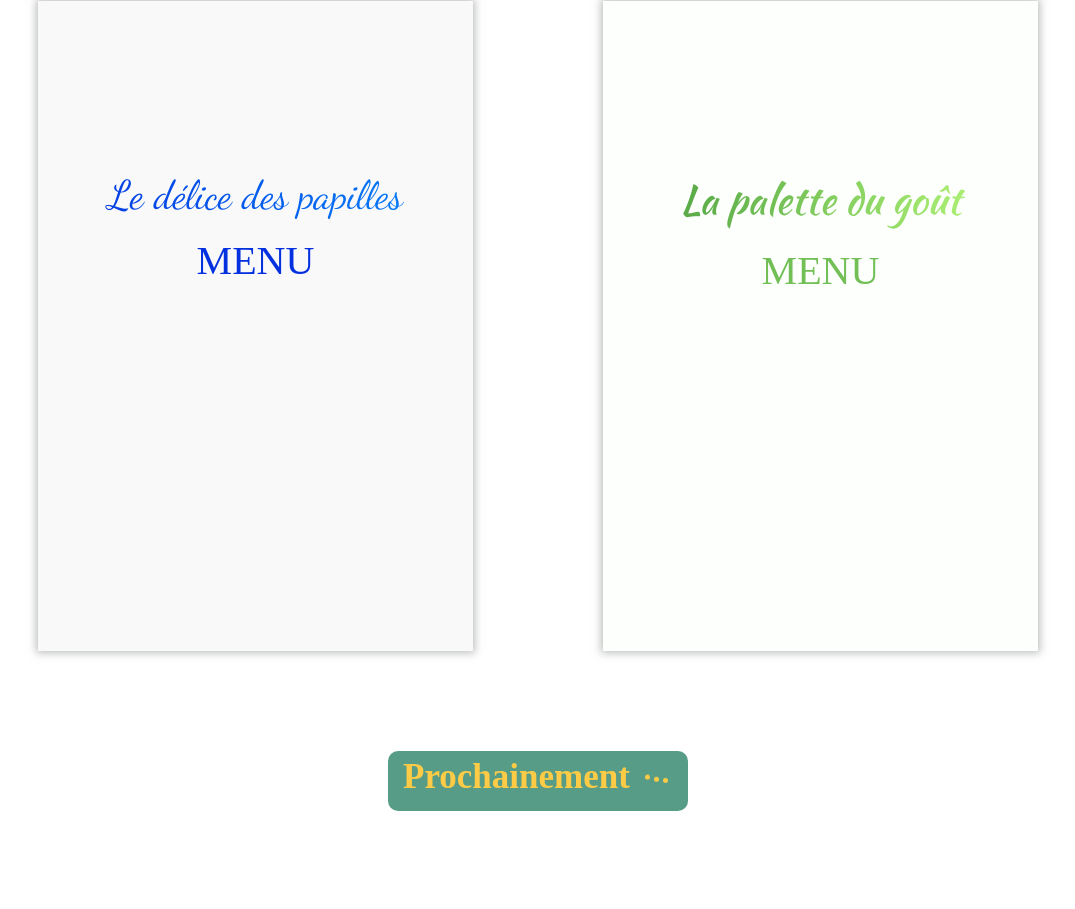
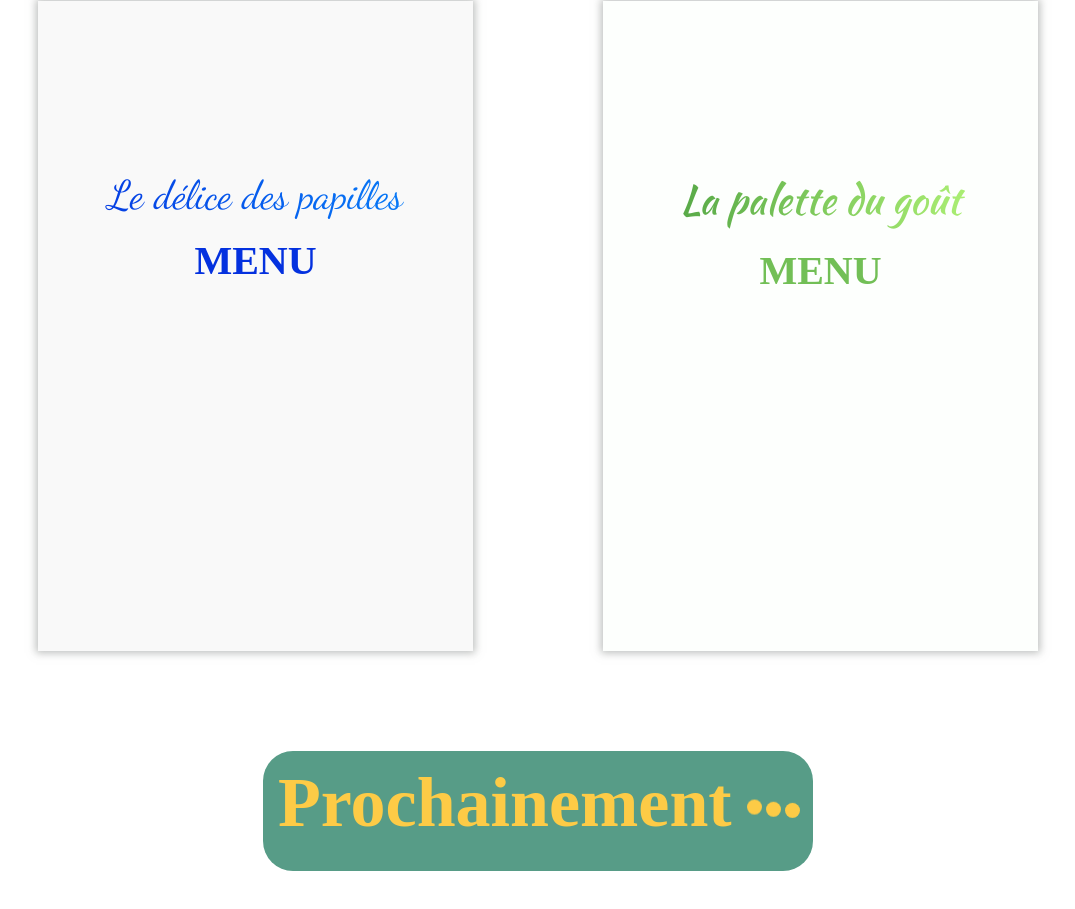
Before and after one commit to fredericklouison/ohmyfood, a website: page index.html in a window 1280 px wide. Shown: the part 1101-2010 px from the top of the page, without its empty margins (102-1177 px from the left). Drawn offline with Linux system fonts and the light colour scheme.

Commit message:
responsive

```diff
--- a/sass/partials/component/_button.scss
+++ b/sass/partials/component/_button.scss
@@ -19,20 +19,6 @@
         font-family: sans-serif;
     }
 }
-#soon{
-   background-color: $green;
-   width: 600px;
-   margin:  100px auto 150px auto;
-   height: 120px;
-   border-radius: 10px;
-   h2{
-       position: relative;
-       top: 10%;
-       text-align: center;
-       font-size: 70px;
-       color: $yellow;
-   }
-}
 @media screen and (max-width:1024px){
     #contact  {
       right: 10px;
--- a/sass/partials/component/_soon.scss
+++ b/sass/partials/component/_soon.scss
@@ -1,18 +1,23 @@
 
   #soon{
       display: flex;
-      width: 300px;
-      height: 60px;
-      border-radius: 10px;
+      width: 550px;
+      height: 120px;
+      border-radius: 30px;
+      text-align: center;
+      background-color: $green;
+      margin:  100px auto 200px auto;
       h2{
         margin-left: 15px;
         position: relative;
         top: 10%;
-        font-size: 35px;
+        font-size: 70px;
+        text-align: center;
+        color: $yellow;
       }
       div{
-        width: 5px;
-        height: 5px;
+        width: 15px;
+        height: 15px;
         margin: auto 2px;
         background-color: $yellow;
         border-radius: 50%;
@@ -21,11 +26,6 @@
         animation-duration:0.9s;
         animation-iteration-count: infinite;
         animation-timing-function:linear;
-
-
-    }
-  }
-  #soon div{
         &:nth-child(2){
           margin-left: 15px;
       }
@@ -37,14 +37,31 @@
         }
 
     }
-
+  }
   @keyframes soon{
       0%{
           transform: translateY(0px);
-
       }
       50%{
           transform: translateY(-5px);
-
       }
   }
+  @media screen and(max-width:900px){
+    #soon{
+      width: 290px;
+      height: 60px;
+      border-radius: 15px;
+      h2{
+        font-size: 35px;
+      }
+      div{
+        width: 5px;
+        height: 5px;
+      }
+    }
+    @keyframes soon{
+      50%{
+          transform: translateY(-2px);
+      }
+    }
+  }
--- a/sass/partials/pages/_acceuil.scss
+++ b/sass/partials/pages/_acceuil.scss
@@ -10,6 +10,7 @@
     max-width: 1000px;
     width: 90%;
     justify-content: space-between;
+
 }
 .menu-form{
     width: 435px;
@@ -50,6 +51,16 @@
     background-color: $lapalette;
     @include menu-acceuil($lapalette4,$lapalette3,$lapalette2,'kaushan script',segoe script,40px)
 }
+@media screen and (min-width:1500px){
+    .content{
+        display: flex;
+        max-width: 1900px;
+        margin: auto;
+    }
+    .row{
+        max-width:910px; ;
+    }
+}
 @media screen and (max-width:1024px){
     @media screen and (max-width:980px){
         .row{
@@ -57,7 +68,6 @@
             width: 100%;
         }
     }
-
     .menu-form{
        width: 300px;
        height:500px;
--- a/sass/partials/utils/_mixins.scss
+++ b/sass/partials/utils/_mixins.scss
@@ -9,10 +9,10 @@
         text-align: center;
         font-size: $size;
         font-family:$font1,sans-serif;
-        font-weight: lighter;
         @include transition-color($color1,$color2);
         &-menu{
             font-family: $font2;
+            font-weight: bold;
             text-align: center;
             font-size: 40px;
             color: $color;
```
Also changed, not shown: index.html (+2 -2 lines), css/style.css, 1 other file. Lines whose indentation alone changed are shown as unchanged.
